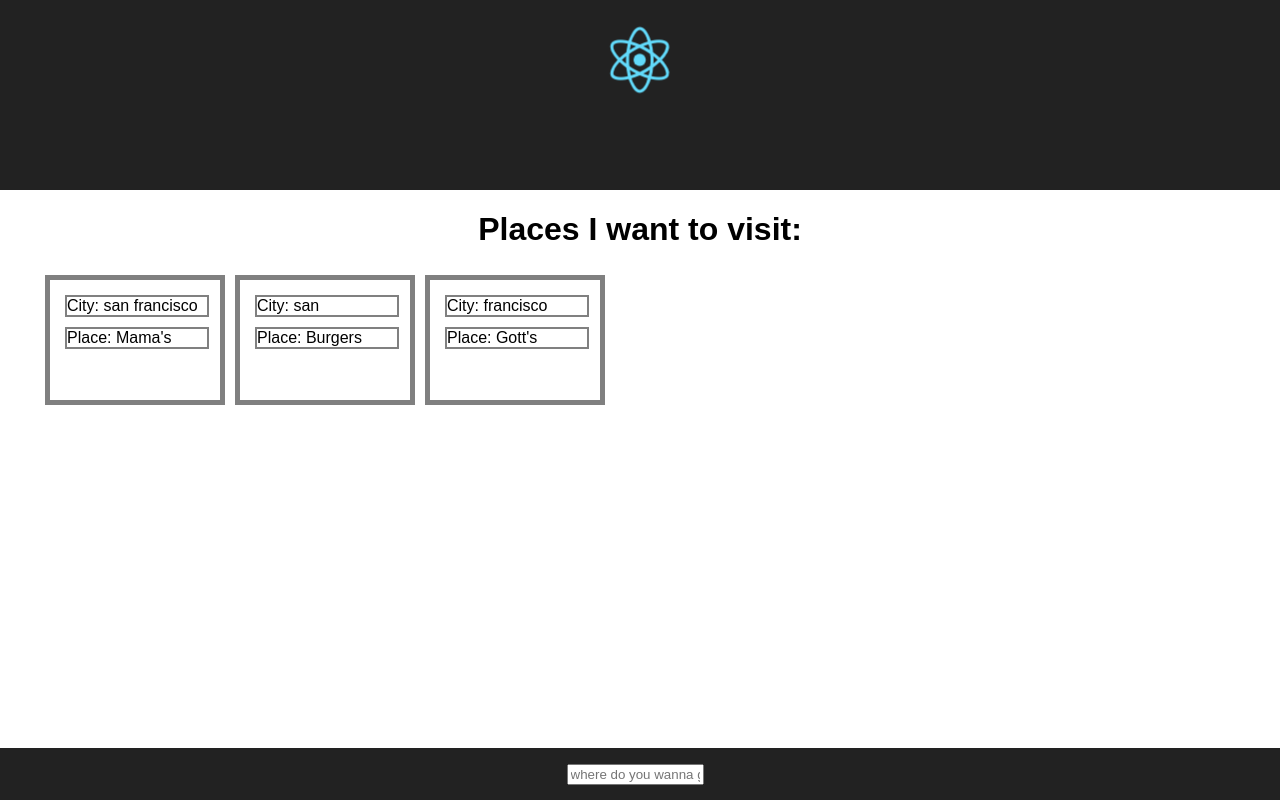
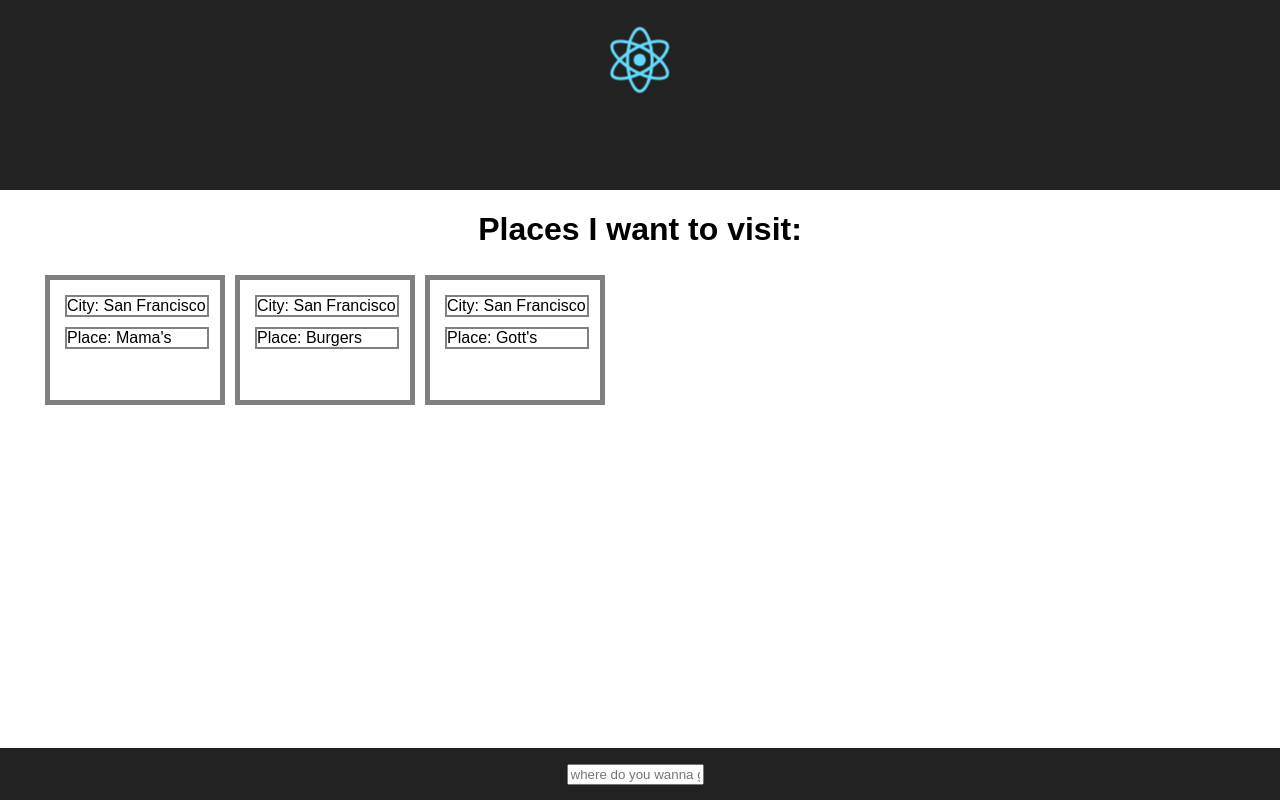
Before and after one commit to patrickford/places-to-go-react, a React (Create React App) app: page / in a window 1280 px wide. Built offline with nearby package versions, Linux system fonts and the light colour scheme; data requests are answered from the project's data file.

Commit message:
replaces hard coded places list with a json fetched from the places service

```diff
--- a/src/App.js
+++ b/src/App.js
@@ -2,6 +2,7 @@ import React, { Component } from 'react';
 import { PlaceList, PlaceForm } from './components/place';
 import logo from './logo.svg';
 import { generateId } from './lib/placehelpers';
+import { loadPlaces } from './lib/placesService';
 import './App.css';
 
 class App extends Component {
@@ -12,11 +13,8 @@ class App extends Component {
   }
 
   componentDidMount() {
-    const places = [
-      {id: 10101, name:"Mama's", location:'san francisco'},
-      {id: 10102, name:"Burgers", location:'san'},
-      {id: 10103, name:"Gott's", location:'francisco'}];
-    this.setState({places});
+    loadPlaces()
+      .then(places => this.setState({places}));
   }
 
   handleSubmit = (e) => {
```
